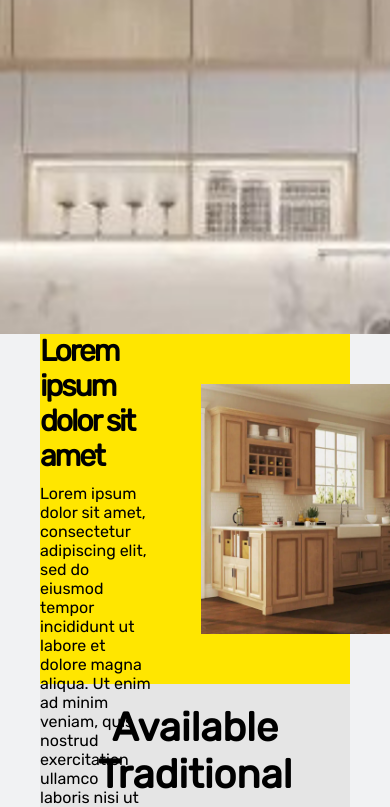
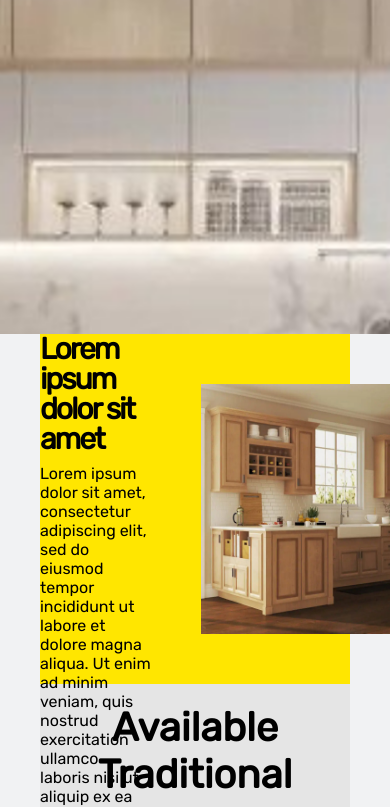
Before and after one commit to propitive/avanti-enterprises, a React (Create React App) app: page /services/kitchen-cabinets in a window 390 px wide. Shown: the part 256-1063 px from the top of the page. Built offline with nearby package versions, Linux system fonts and the light colour scheme; a web font is replaced by a local one.

Commit message:
continue to work on this

```diff
--- a/src/components/KitchenCabinets/KitchenCabinets.css
+++ b/src/components/KitchenCabinets/KitchenCabinets.css
@@ -70,6 +70,10 @@
     height: 500px;
     background-color: blue;
   }
+  .k-cabinets__first-section__description {
+    margin: auto 30px auto 0;
+    max-width: 455px;
+  }
   .k-cabinets__first-section__header {
     font-size: 40px;
   }
@@ -77,8 +81,8 @@
     margin: 10px 0 30px;
     font-size: 20px;
   }
-  .k-cabinets__first-section__description {
-    margin: auto 30px auto 0;
+  .k-cabinets__first-section__button {
+    width: 55%;
   }
   .k-cabinets__first-section__image {
     width: 600px;
@@ -154,6 +158,7 @@
     max-width: 330px;
   }
   .k-cabinets__first-section__header {
+    line-height: 30px;
     font-size: 30px;
   }
   .k-cabinets__first-section__button {
--- a/src/components/ProductLayout/ProductLayout.css
+++ b/src/components/ProductLayout/ProductLayout.css
@@ -14,9 +14,7 @@
 
 .product-layout__colors-section {
   /* width: 880px; */
-  /* max-width: calc(100% - 400px); */
-
-  max-width: calc(100% - 200px);
+  max-width: calc(100% - 100px);
   box-sizing: border-box;
   position: relative;
   margin-right: auto;
```
